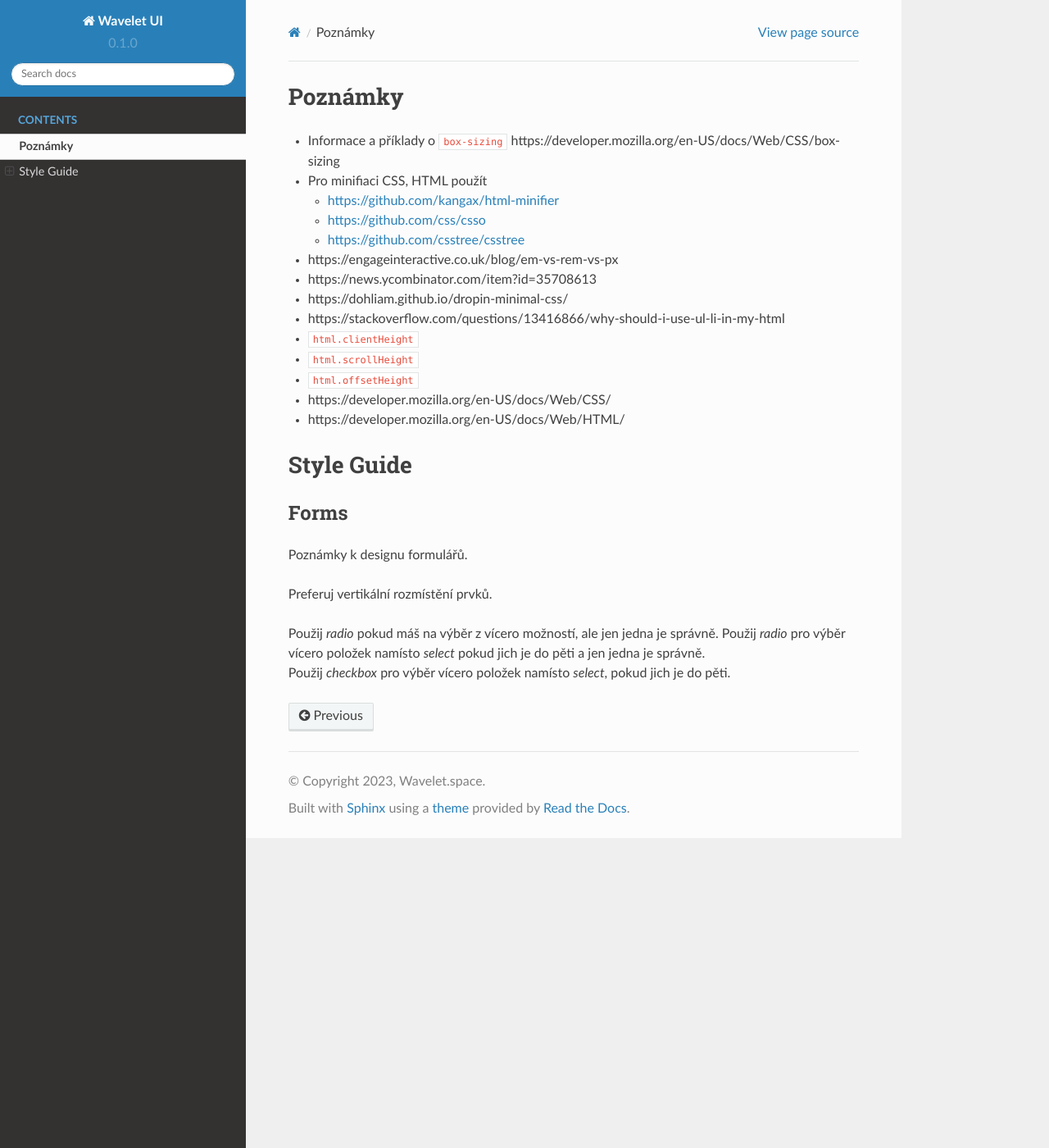
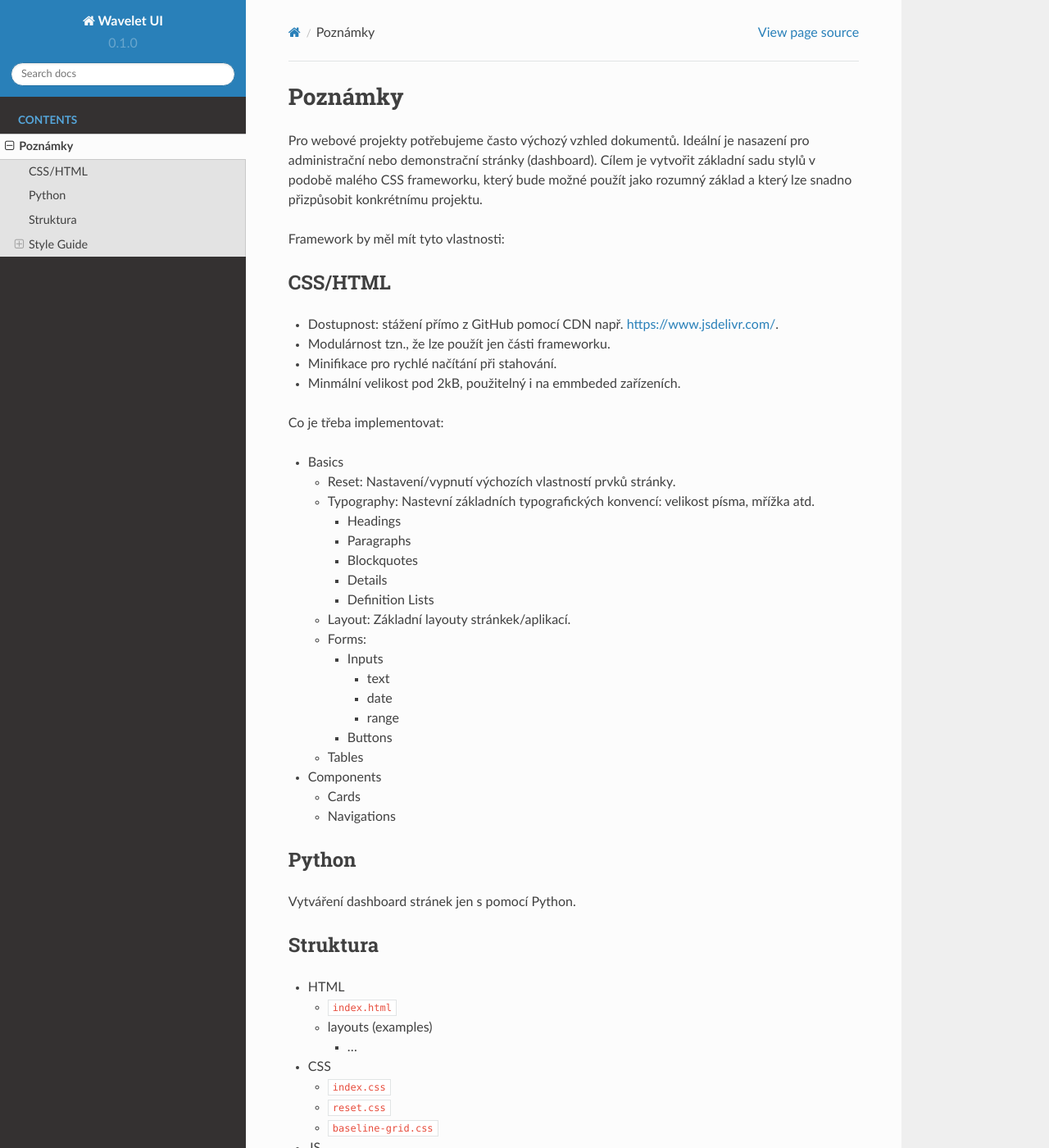
Before and after one commit to wavelet-space/ui, a Sphinx documentation site: the page built from docs/source/notes.md, in a window 1280 px wide and 1400 px high. Shown: the whole window at 82% size. Built offline with Sphinx 7.4.7 and the Read the Docs theme 2.0.0, drawn with Linux system fonts in a browser that asks for light colours; some of the changed text lies outside the part shown.

Commit message:
Update README and notes

```diff
--- a/docs/source/notes.md
+++ b/docs/source/notes.md
@@ -1,5 +1,57 @@
 # Poznámky
 
+Pro webové projekty potřebujeme často výchozý vzhled dokumentů.
+Ideální je nasazení pro administrační nebo demonstrační stránky (dashboard).
+Cílem je vytvořit základní sadu stylů v podobě malého CSS frameworku, který bude možné použít jako rozumný základ a který lze snadno přizpůsobit konkrétnímu projektu.
+
+Framework by měl mít tyto vlastnosti:
+
+## CSS/HTML
+
+- Dostupnost: stážení přímo z GitHub pomocí CDN např. <https://www.jsdelivr.com/>.
+- Modulárnost tzn., že lze použít jen části frameworku.
+- Minifikace pro rychlé načítání při stahování.
+- Minmální velikost pod 2kB, použitelný i na emmbeded zařízeních.
+
+Co je třeba implementovat:
+
+- Basics
+  - Reset: Nastavení/vypnutí výchozích vlastností prvků stránky.
+  - Typography: Nastevní základních typografických konvencí: velikost písma, mřížka atd.
+    - Headings
+    - Paragraphs
+    - Blockquotes
+    - Details
+    - Definition Lists
+  - Layout: Základní layouty stránkek/aplikací.
+  - Forms:
+    - Inputs
+      - text
+      - date
+      - range
+    - Buttons
+  - Tables
+
+- Components
+  - Cards
+  - Navigations
+
+## Python
+
+Vytváření dashboard stránek jen s pomocí Python.
+
+## Struktura
+
+- HTML
+  - `index.html`
+  - layouts (examples)
+    - &hellip;
+- CSS
+  - `index.css`
+  - `reset.css`
+  - `baseline-grid.css`
+- JS
+  - `devel.js`
 
 - Informace a příklady o `box-sizing` https://developer.mozilla.org/en-US/docs/Web/CSS/box-sizing
 
@@ -14,24 +66,20 @@
 
 - https://stackoverflow.com/questions/13416866/why-should-i-use-ul-li-in-my-html
 
-
 - `html.clientHeight`
 - `html.scrollHeight`
 - `html.offsetHeight`
 
-
 - https://developer.mozilla.org/en-US/docs/Web/CSS/
 - https://developer.mozilla.org/en-US/docs/Web/HTML/
 
+## Style Guide
 
-# Style Guide
-
-## Forms
+### Forms
 
 Poznámky k designu formulářů.
 
-Preferuj vertikální rozmístění prvků.
-
-Použij *radio* pokud máš na výběr z vícero možností, ale jen jedna je správně.
-Použij *radio* pro výběr vícero položek namísto *select* pokud jich je do pěti a jen jedna je správně.
-Použij *checkbox* pro výběr vícero položek namísto *select*, pokud jich je do pěti.
+- Preferuj vertikální rozmístění prvků.
+- Použij *radio* pokud máš na výběr z vícero možností, ale jen jedna je správně.
+- Použij *radio* pro výběr vícero položek namísto *select* pokud jich je do pěti a jen jedna je správně.
+- Použij *checkbox* pro výběr vícero položek namísto *select*, pokud jich je do pěti.
```
Also changed, not shown: README.md (+5 -49 lines).
